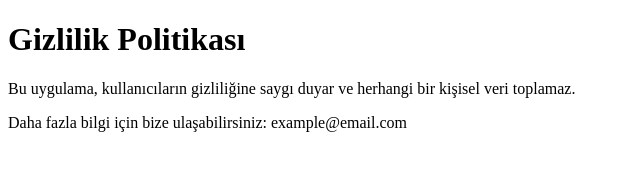
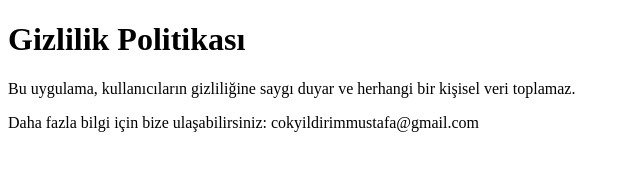
Before and after one commit to CokyildirimMustafa/privacy-policy, a plain HTML site: page index.html in a window 1280 px wide. Shown: the whole page, without its empty margins (0-640 px from the left). Drawn offline with Linux system fonts and the light colour scheme.

Commit message:
Update index.html

```diff
--- a/index.html
+++ b/index.html
@@ -8,6 +8,6 @@
 <body>
     <h1>Gizlilik Politikası</h1>
     <p>Bu uygulama, kullanıcıların gizliliğine saygı duyar ve herhangi bir kişisel veri toplamaz.</p>
-    <p>Daha fazla bilgi için bize ulaşabilirsiniz: example@email.com</p>
+    <p>Daha fazla bilgi için bize ulaşabilirsiniz: cokyildirimmustafa@gmail.com</p>
 </body>
 </html>
```
